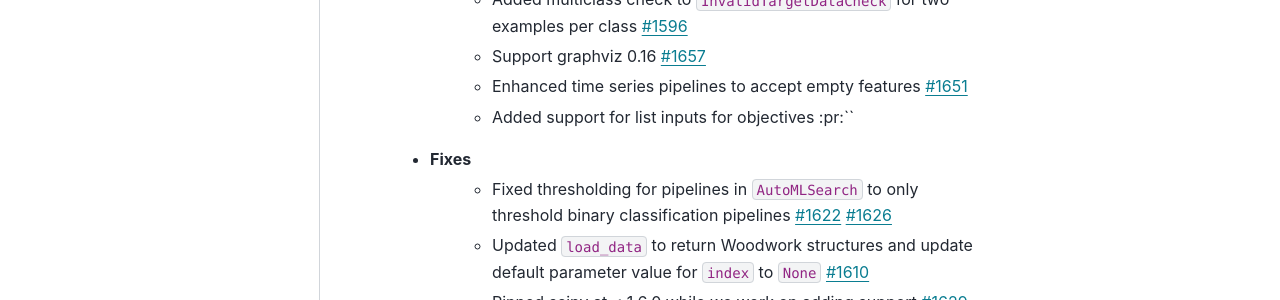
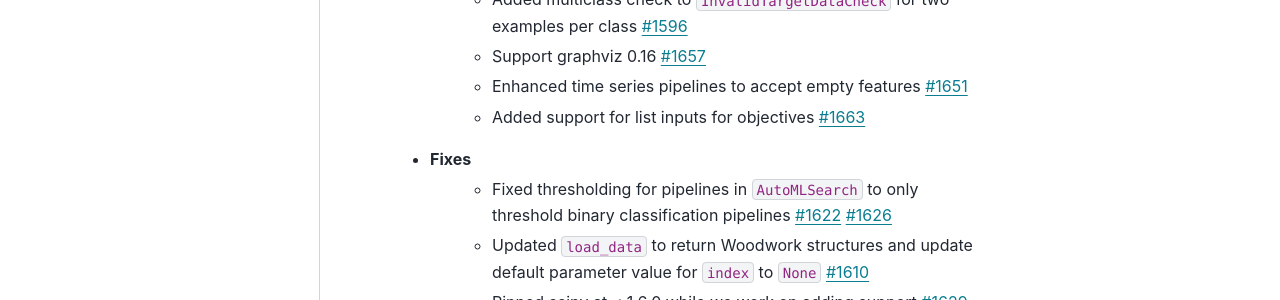
Before and after one commit to alteryx/evalml, a Sphinx documentation site: the page built from docs/source/release_notes.rst, in a window 1280 px wide and 900 px high. Shown: the part 426-726 px from the top of the window. Built offline with Sphinx 7.4.7 and the PyData theme 0.15.4, drawn with Linux system fonts in a browser that asks for light colours; comment, search, counter and statistics services are not loaded.

Commit message:
release notes

```diff
--- a/docs/source/release_notes.rst
+++ b/docs/source/release_notes.rst
@@ -9,7 +9,7 @@ Release Notes
         * Added multiclass check to ``InvalidTargetDataCheck`` for two examples per class :pr:`1596`
         * Support graphviz 0.16 :pr:`1657`
         * Enhanced time series pipelines to accept empty features :pr:`1651`
-        * Added support for list inputs for objectives :pr:``
+        * Added support for list inputs for objectives :pr:`1663`
     * Fixes
         * Fixed thresholding for pipelines in ``AutoMLSearch`` to only threshold binary classification pipelines :pr:`1622` :pr:`1626`
         * Updated ``load_data`` to return Woodwork structures and update default parameter value for ``index`` to ``None`` :pr:`1610`
```
